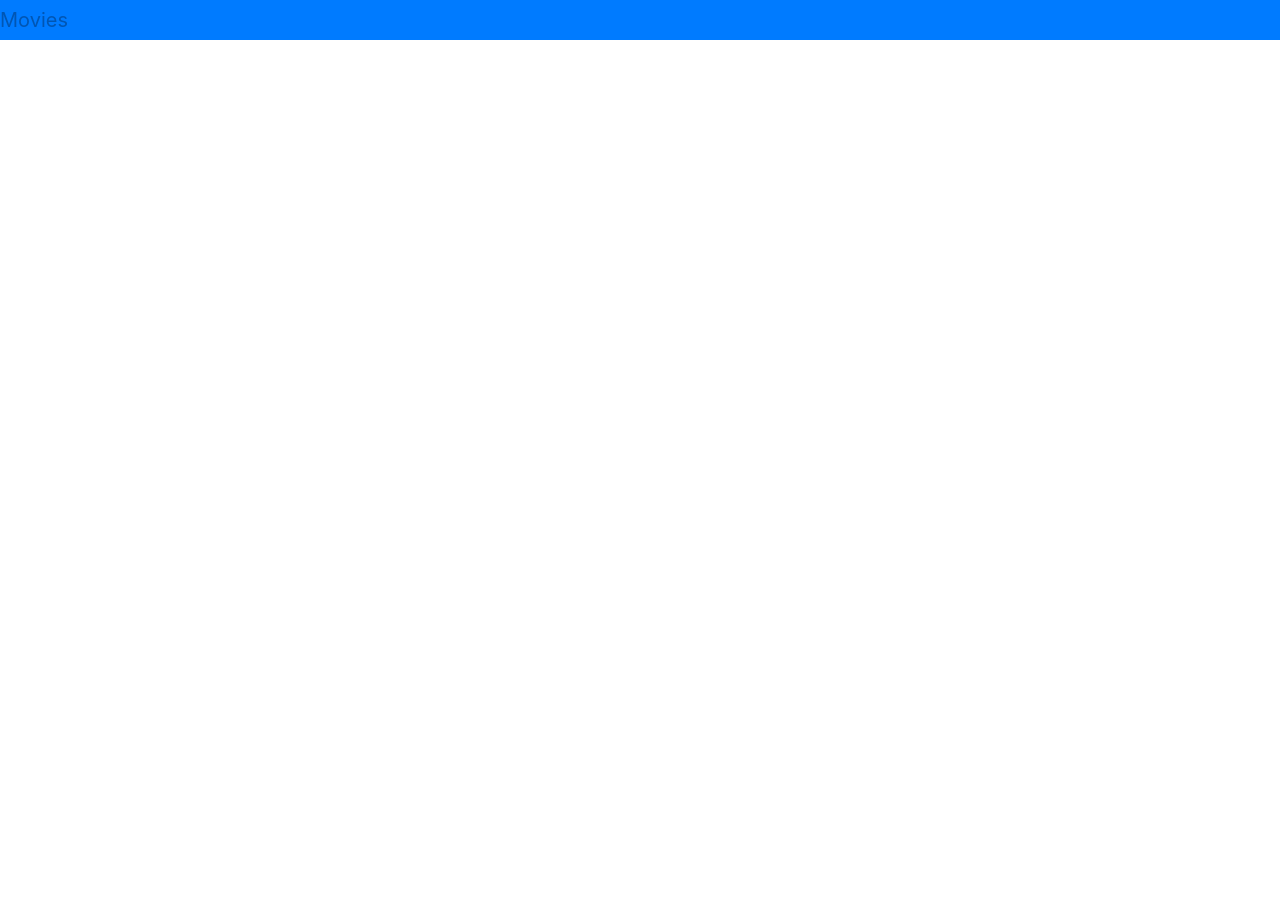
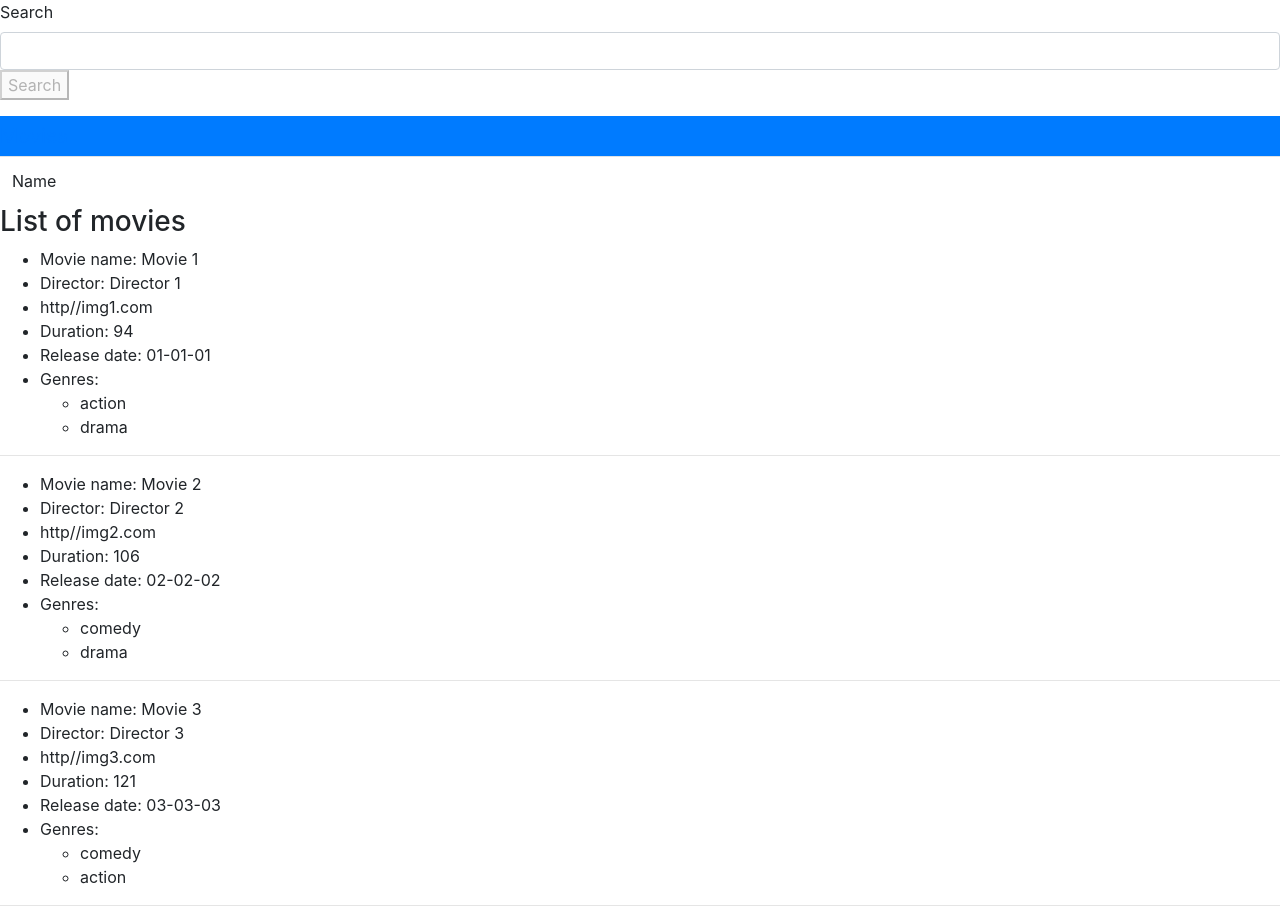
Before and after one commit to GojkoMaric/angular-movies, an Angular app: page /search/1 in a window 1280 px wide. Before the commit this address led to /. Shown: the top 922 px of the page. Before the commit the page ends 800 px from the top, so only its background shows below. Built offline with nearby package versions, Linux system fonts and the light colour scheme.

Commit message:
6th exam -> search component, form, route

```diff
--- a/src/app/app.component.html
+++ b/src/app/app.component.html
@@ -1 +1,2 @@
+<app-search></app-search>
 <app-layout></app-layout>
--- a/src/app/components/search/search.component.html
+++ b/src/app/components/search/search.component.html
@@ -1,3 +1,5 @@
-<p>
-  search works!
-</p>
+<form #searchForm='ngForm' (ngSubmit)='submitSearch()' class="form-group">
+    <label for="search">Search</label>
+    <input [(ngModel)]='term' type="text" class="form-control" name='search' minlength="3" required>
+    <button type='submit' [disabled]="!searchForm.form.valid" class='.btn-primary'>Search</button>
+</form>
--- a/src/app/components/search/search.component.ts
+++ b/src/app/components/search/search.component.ts
@@ -1,4 +1,5 @@
 import { Component, OnInit } from '@angular/core';
+import { Router } from '@angular/router';
 
 @Component({
   selector: 'app-search',
@@ -6,10 +7,17 @@ import { Component, OnInit } from '@angular/core';
   styleUrls: ['./search.component.css']
 })
 export class SearchComponent implements OnInit {
+  private term: string;
 
-  constructor() { }
+  constructor(
+    private router: Router,
+  ) { }
 
   ngOnInit() {
   }
 
+  submitSearch(){
+    this.router.navigate(["/search/", this.term]);
+  }
+
 }
```
Also changed, not shown: src/app/app.module.ts (+7 -1 lines).
